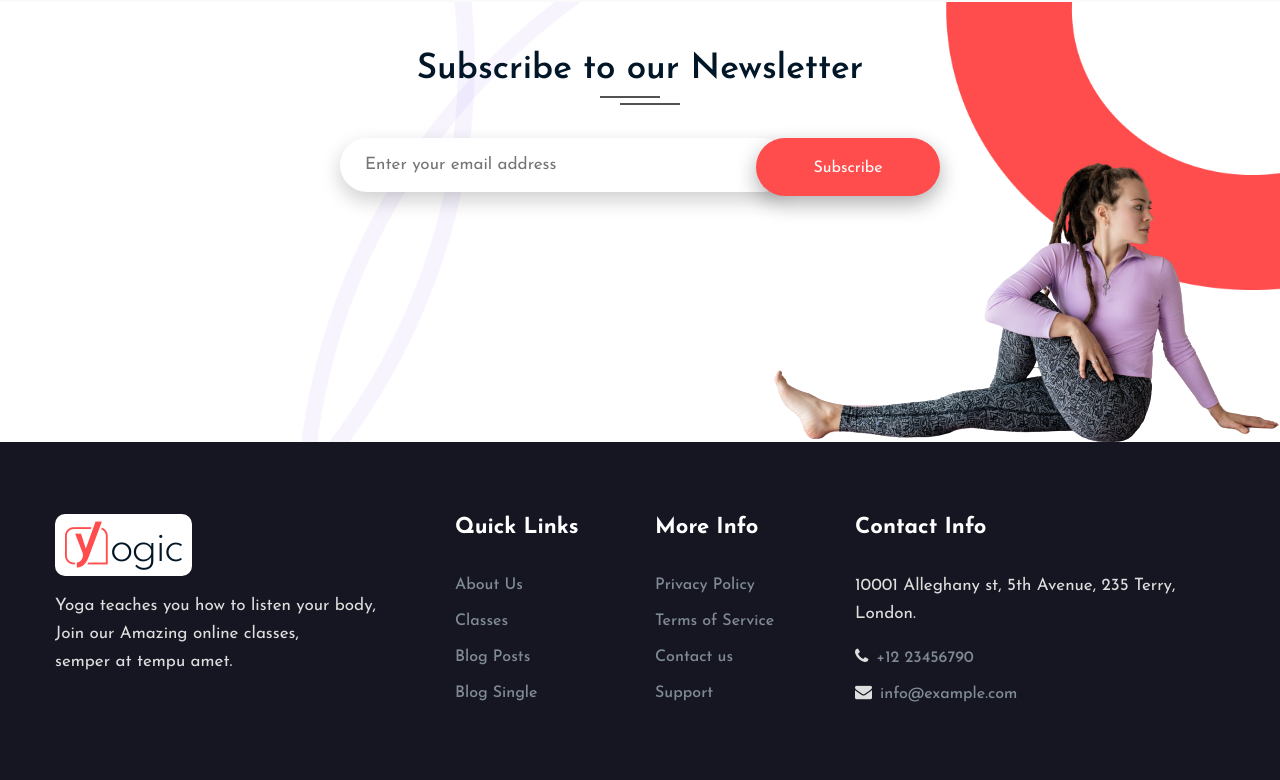
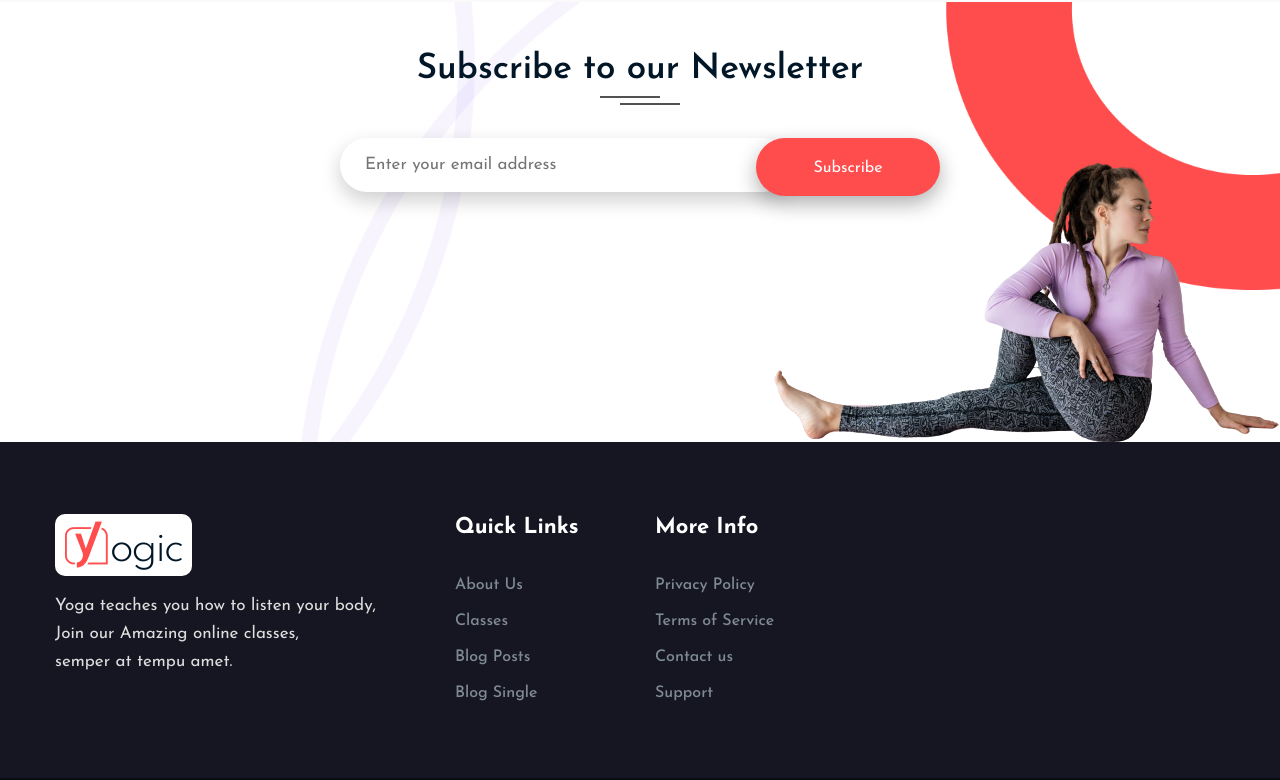
Before and after one commit to 20a31a04u4/yogamindease, a plain HTML site: page about.html in a window 1280 px wide. Shown: the part 3382-4162 px from the top of the page. Drawn offline with Linux system fonts and the light colour scheme.

Commit message:
Update about.html

```diff
--- a/about.html
+++ b/about.html
@@ -393,14 +393,7 @@
             </ul>
 
           </div>
-          <div class="col-lg-4 col-md-6 col-sm-7 footer-list-29 footer-4 mt-lg-0 mt-5">
-            <h6 class="footer-title-29">Contact Info </h6>
-            <p>10001 Alleghany st, 5th Avenue, 235 Terry, London.</p>
-            <p class="mb-2 mt-3"><i class="fa fa-phone mr-2" aria-hidden="true"></i><a href="tel:+12 23456790">+12
-                23456790</a></p>
-            <p> <i class="fa fa-envelope mr-2" aria-hidden="true"></i><a
-                href="mailto:info@example.com">info@example.com</a></p>
-          </div>
+
         </div>
       </div>
     </div>
```
